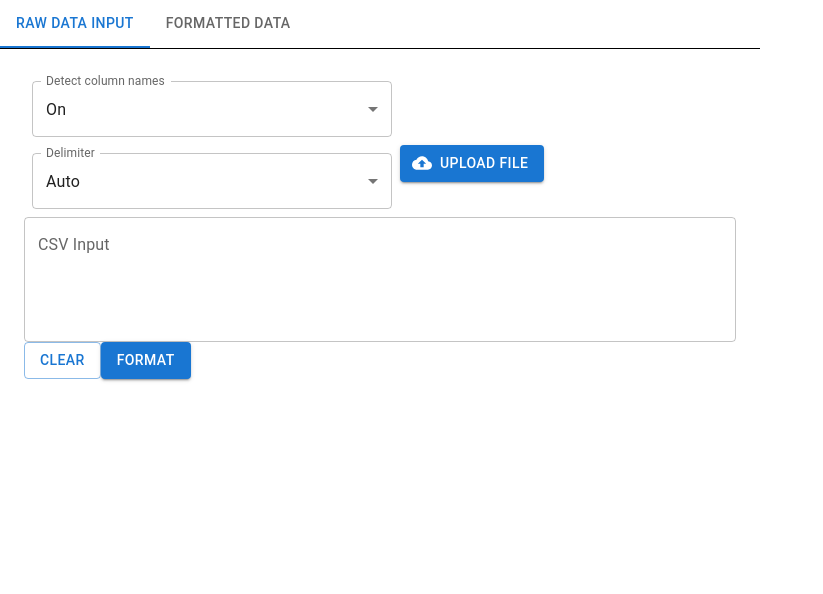
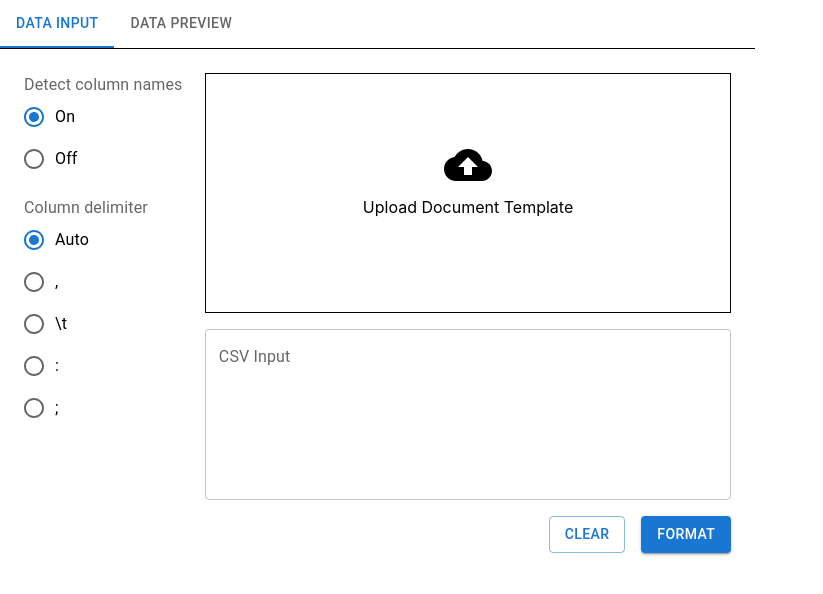
Before and after one commit to AndrewVDo/ChromyExtensions, a React (Create React App) app in the folder csv-pdf-automate/: page / in a window 1280 px wide. Shown: the top 594 px of the page, without its empty margins (0-823 px from the left). Built offline with nearby package versions, Linux system fonts and the light colour scheme.

Commit message:
save work

```diff
--- a/csv-pdf-automate/src/index.css
+++ b/csv-pdf-automate/src/index.css
@@ -11,3 +11,8 @@ code {
   font-family: source-code-pro, Menlo, Monaco, Consolas, 'Courier New',
     monospace;
 }
+
+body {
+  width: 795px;
+  height: 595px;
+}
--- /dev/null
+++ b/csv-pdf-automate/src/popup/Inputs/ImageUploadPreview.css
@@ -0,0 +1,18 @@
+.image-upload-preview,
+.image-upload-preview-img {
+    cursor: grab;
+    border: 1px solid black;
+}
+
+.image-upload-preview-img:hover {
+    -webkit-transition: all 0.5s linear;
+    -moz-transition: all 0.5s linear;
+    -ms-transition: all 0.5s linear;
+    -o-transition: all 0.5s linear;
+    transition: all 0.5s linear;
+}
+
+.image-upload-preview-img:hover {
+    opacity: 0.3;
+    background-color: black;
+}
--- /dev/null
+++ b/csv-pdf-automate/src/popup/Inputs/ImageUploadPreview.tsx
@@ -0,0 +1,86 @@
+import * as React from 'react';
+
+import Box from '@mui/material/Box';
+import CloudUploadIcon from '@mui/icons-material/CloudUpload';
+import Grid from '@mui/material/Unstable_Grid2'; // Grid version 2
+
+import './ImageUploadPreview.css'
+
+interface ImageUploadPreviewProps {
+    height: string;
+    imageTemplate: string | undefined;
+    setImageTemplate: React.Dispatch<React.SetStateAction<string | undefined>>;
+}
+
+const ImageUploadPreview: React.FunctionComponent<ImageUploadPreviewProps> = ({ height, imageTemplate, setImageTemplate }) => {
+    if (imageTemplate == undefined) {
+        return (
+            <Box
+                sx={{
+                    height: height,
+                    'z-index': ''
+                }}>
+                <Box
+                    // className='image-upload-preview'
+                    component='input'
+                    accept="image/*"
+                    style={{ display: 'none' }}
+                    id="image-input"
+                    type="file"
+                    onChange={(event: React.ChangeEvent<HTMLInputElement>) => {
+                        if (!event.target || !event.target.files) {
+                            return;
+                        } else if (event.target.files.length > 1) {
+                            console.warn(`${ImageUploadPreview.name} unexpectedly uncountered multiple files ${event.target.files}`);
+                        } else if (event.target.files.length == 1) {
+                            setImageTemplate(URL.createObjectURL(event.target.files[0]));
+                        } else {
+                            setImageTemplate(undefined);
+                        }
+                    }}
+                />
+                <label htmlFor='image-input'>
+                    <Grid
+                        sx={{
+                            height: height,
+                        }}
+                        className='image-upload-preview'
+                        container
+                        direction="column"
+                        justifyContent="center"
+                        alignItems="center"
+                    >
+                        <Grid>
+                            <CloudUploadIcon
+                                sx={{
+                                    transform: 'scale(2)'
+                                }}
+                            />
+                        </Grid>
+                        <Grid>
+                            <p>Upload Document Template</p>
+                        </Grid>
+                    </Grid>
+                </label>
+            </Box>
+        )
+    } else {
+        return (
+            <Box
+                sx={{
+                    height: height,
+                    width: '100%',
+                    'object-fit': 'cover'
+                }}
+                className='image-upload-preview-img'
+                component='img'
+                src={imageTemplate}
+                onClick={() => {
+                    setImageTemplate(undefined);
+                }}
+            />
+        )
+    }
+}
+
+export default ImageUploadPreview
--- a/csv-pdf-automate/src/popup/Inputs/TextInput.css
+++ b/csv-pdf-automate/src/popup/Inputs/TextInput.css
@@ -1,8 +1,3 @@
-body {
-    width: 800px;
-    height: 600px;
-  }
-
-  .Text {
-    width: 95%;
-  }
+.Text {
+  width: 95%;
+}
--- a/csv-pdf-automate/src/popup/Inputs/TextInput.tsx
+++ b/csv-pdf-automate/src/popup/Inputs/TextInput.tsx
@@ -10,17 +10,18 @@ import Tab from '@mui/material/Tab';
 import TabContext from '@mui/lab/TabContext';
 import TabList from '@mui/lab/TabList';
 import TabPanel from '@mui/lab/TabPanel';
-import Select, { SelectChangeEvent } from '@mui/material/Select';
-import InputLabel from '@mui/material/InputLabel';
-import MenuItem from '@mui/material/MenuItem';
+import Button from '@mui/material/Button';
+import Grid from '@mui/material/Unstable_Grid2'; // Grid version 2
+
+import Radio from '@mui/material/Radio';
+import RadioGroup from '@mui/material/RadioGroup';
+import FormControlLabel from '@mui/material/FormControlLabel';
 import FormControl from '@mui/material/FormControl';
-import Button from '@mui/material/Button';
-import { styled } from '@mui/material/styles';
-import CloudUploadIcon from '@mui/icons-material/CloudUpload';
-
+import FormLabel from '@mui/material/FormLabel';
 
 
 import './TextInput.css';
+import ImageUploadPreview from './ImageUploadPreview';
 
 
 function TextInput() {
@@ -29,8 +30,7 @@ function TextInput() {
     const [rawText, setRawText] = useState('');
     const [records, setRecords] = useState<ParseResult<unknown>>();
     const [delimiter, setDelimiter] = useState('auto');
-    const [imageTemplate, setImageTemplate] = useState<File|null>(null);
-
+    const [imageTemplate, setImageTemplate] = useState<string | undefined>(undefined);
 
     // Helper Functions-----------------------------------------------------------------------
     function readRawText(rawText: string, hasColumnNames: boolean) {
@@ -39,7 +39,8 @@ function TextInput() {
             worker: true,
             complete: (results) => {
                 setRecords(results);
-        }});
+            }
+        });
     }
 
     function delayedSetTabIndex(delayTime: number) {
@@ -67,7 +68,7 @@ function TextInput() {
         const fields = getFields();
 
         let result = [];
-        for (let i=0; i<records?.data.length; i++) {
+        for (let i = 0; i < records?.data.length; i++) {
             let record = records?.data[i] as DGRecord;
 
             if (Array.isArray(record) && !hasColumnNamesAsBool()) {
@@ -112,7 +113,7 @@ function TextInput() {
             }
             const firstLine = rawText.split('\n')[0];
             if (firstLine && finalDelimiter) {
-                for (let i=0; i<firstLine.split(finalDelimiter).length; i++) {
+                for (let i = 0; i < firstLine.split(finalDelimiter).length; i++) {
                     fieldNames.push("column_" + i)
                 }
             }
@@ -120,7 +121,7 @@ function TextInput() {
             fieldNames = records?.meta.fields;
         }
 
-        for (let i=0; i<fieldNames.length; i++) {
+        for (let i = 0; i < fieldNames.length; i++) {
             let fieldName = fieldNames[i];
             let dgField = {} as DGField;
             dgField['field'] = fieldName.replace(/ /g, '_');
@@ -131,6 +132,7 @@ function TextInput() {
 
         return fields;
     }
+
     // Helper Functions
 
 
@@ -141,7 +143,7 @@ function TextInput() {
         readRawText(newRawText, hasColumnNamesAsBool());
     }
 
-    function handleDetectColumnNamesChange(event: SelectChangeEvent) {
+    function handleDetectColumnNamesChange(event: React.ChangeEvent<HTMLInputElement>) {
         const newHasColumnNames = event.target.value;
         const newHasColumnNamesAsBool = event.target.value as string == "true" ? true : false;
         setHasColumnNames(newHasColumnNames);
@@ -152,7 +154,7 @@ function TextInput() {
         setTabIndex(newValue);
     }
 
-    function handleDelimiterChange(event: SelectChangeEvent) {
+    function handleDelimiterChange(event: React.ChangeEvent<HTMLInputElement>) {
         setDelimiter(event.target.value as string);
     }
 
@@ -171,9 +173,9 @@ function TextInput() {
         } else if (event.target.files.length > 1) {
             console.warn(`${handleImageUpload.name} unexpectedly uncountered multiple files ${event.target.files}`);
         } else if (event.target.files.length == 1) {
-            setImageTemplate(event.target.files[0]);
+            setImageTemplate(URL.createObjectURL(event.target.files[0]));
         } else {
-            setImageTemplate(null);
+            setImageTemplate(undefined);
         }
     }
     // Change Handlers-----------------------------------------------------------------------
@@ -181,80 +183,124 @@ function TextInput() {
 
     return (
         <div className='Text'>
-            <Box sx={{ width: '100%', height: '325px'}}>
+            <Box sx={{ width: '100%', height: '595px' }}>
                 <TabContext value={tabIndex}>
                     <Box sx={{ borderBottom: 1 }}>
                         <TabList onChange={handleTabChange}>
-                            <Tab label="Raw Data Input" value="1" />
-                            <Tab label="Formatted Data" value="2" />
+                            <Tab label="Data Input" value="1" />
+                            <Tab label="Data Preview" value="2" />
                         </TabList>
                     </Box>
                     <TabPanel value="1">
-                        <FormControl sx={{ m: 1, minWidth: 360 }}>
-                            <InputLabel id="detect-column-names-label">Detect column names</InputLabel>
-                            <Select
-                                labelId="detect-column-names-label"
-                                id="detect-column-names"
+                        <Grid container spacing={2}>
+                            <Grid xs={3}>
+                                <Grid container direction="column" spacing={2}>
+                                    <Grid>
+                                        <FormControl>
+                                            <FormLabel id="radio-group-has-header">Detect column names</FormLabel>
+                                            <RadioGroup
+                                                aria-labelledby="radio-group-has-header"
                                                 value={hasColumnNames}
-                                label="Detect column names"
+                                                defaultValue={'true'}
                                                 onChange={handleDetectColumnNamesChange}
                                             >
-                                <MenuItem value={'true'}>On</MenuItem>
-                                <MenuItem value={'false'}>Off</MenuItem>
-                            </Select>
+                                                <FormControlLabel control={<Radio />} value={'true'} label="On" />
+                                                <FormControlLabel control={<Radio />} value={'false'} label="Off" />
+                                            </RadioGroup>
                                         </FormControl>
-                        <FormControl sx={{ m: 1, minWidth: 360 }}>
-                            <InputLabel id="force-select-delimiter-label">Delimiter</InputLabel>
-                            <Select
-                                labelId="force-select-delimiter-label"
-                                id="force-select-delimiter"
+                                    </Grid>
+
+                                    <Grid>
+                                        <FormControl>
+                                            <FormLabel id="radio-group-delimiter">Column delimiter</FormLabel>
+                                            <RadioGroup
+                                                aria-labelledby="radio-group-delimiter"
                                                 value={delimiter}
-                                label="Delimiter"
+                                                defaultValue={'auto'}
                                                 onChange={handleDelimiterChange}
                                             >
-                                <MenuItem value={'auto'}>Auto</MenuItem>
-                                <MenuItem value={','}>Comma</MenuItem>
-                                <MenuItem value={'\t'}>Tab</MenuItem>
-                                <MenuItem value={':'}>Colon</MenuItem>
-                                <MenuItem value={';'}>Semicolon</MenuItem>
-                            </Select>
+                                                <FormControlLabel control={<Radio />} value={'auto'} label="Auto" />
+                                                <FormControlLabel control={<Radio />} value={','} label="," />
+                                                <FormControlLabel control={<Radio />} value={'\t'} label="\t" />
+                                                <FormControlLabel control={<Radio />} value={':'} label=":" />
+                                                <FormControlLabel control={<Radio />} value={';'} label=";" />
+                                            </RadioGroup>
                                         </FormControl>
-                        <input accept="image/*" style={{ display: 'none' }} id="image-input" type="file" onChange={handleImageUpload}></input>
-                        <label htmlFor='image-input'>
-                            <Button component="span" variant="contained" startIcon={<CloudUploadIcon />}>
-                                Upload File
-                            </Button>
-                        </label>
+                                    </Grid>
+                                </Grid>
+                            </Grid>
+                            <Grid xs={9}>
+
+                                <Grid container direction="column" spacing={2} sx={{ height: '500px' }}>
+                                    <Grid xs={5}>
+                                        <ImageUploadPreview
+                                            height='240px'
+                                            imageTemplate={imageTemplate}
+                                            setImageTemplate={setImageTemplate}
+                                        />
+                                    </Grid>
+
+                                    <Grid xs={6}>
                                         <TextField
                                             label="CSV Input"
                                             multiline
                                             fullWidth
-                            rows={4}
+                                            rows={6}
                                             placeholder="Paste spreadsheet data here."
                                             onChange={handleCsvChange}
                                             value={rawText}
                                         />
+                                    </Grid>
+
+                                    <Grid xs={1}>
+                                        <Grid container direction="row-reverse" spacing={2}>
+                                            <Grid>
+                                                <Button variant="contained" onClick={handleFormat}>Format</Button>
+                                            </Grid>
+
+                                            <Grid>
                                                 <Button variant="outlined" onClick={handleClear}>Clear</Button>
-                        <Button variant="contained" onClick={handleFormat}>Format</Button>
-
+                                            </Grid>
+                                        </Grid>
+                                    </Grid>
+                                </Grid>
+                            </Grid>
+                        </Grid>
                     </TabPanel>
                     <TabPanel value="2">
+                        <Grid container spacing={2} sx={{ width: '100%' }}>
+                            <Grid xs={12}>
                                 <DataGrid
                                     rows={getRows()}
                                     columns={getFields()}
                                     initialState={{
                                         pagination: {
                                             paginationModel: {
-                                    pageSize: 2,
+                                                pageSize: 1,
                                             },
                                         },
                                     }}
-                            pageSizeOptions={[2]}
+                                    pageSizeOptions={[1]}
                                 />
+                            </Grid>
+
+                            <Grid xs={12}>
+                                <Box
+                                    component="img"
+                                    sx={{
+                                        width: 595,
+                                        maxHeight: { xs: 300, md: 300 },
+                                        maxWidth: { xs: 595, md: 595 },
+                                        'object-fit': 'cover'
+                                    }}
+                                    src={imageTemplate}
+                                />
+                            </Grid>
+                        </Grid>
                     </TabPanel>
                 </TabContext>
             </Box>
-        </div>
+        </div >
     )
 }
 
--- a/csv-pdf-automate/src/popup/index.tsx
+++ b/csv-pdf-automate/src/popup/index.tsx
@@ -1,7 +1,6 @@
 import React from 'react'
 import ReactDOM from 'react-dom/client'
 import '../index.css'
-import App from './App/App'
 import TextInput from './Inputs/TextInput'
 import reportWebVitals from '../reportWebVitals'
 
```
Lines whose indentation alone changed are shown as unchanged.
